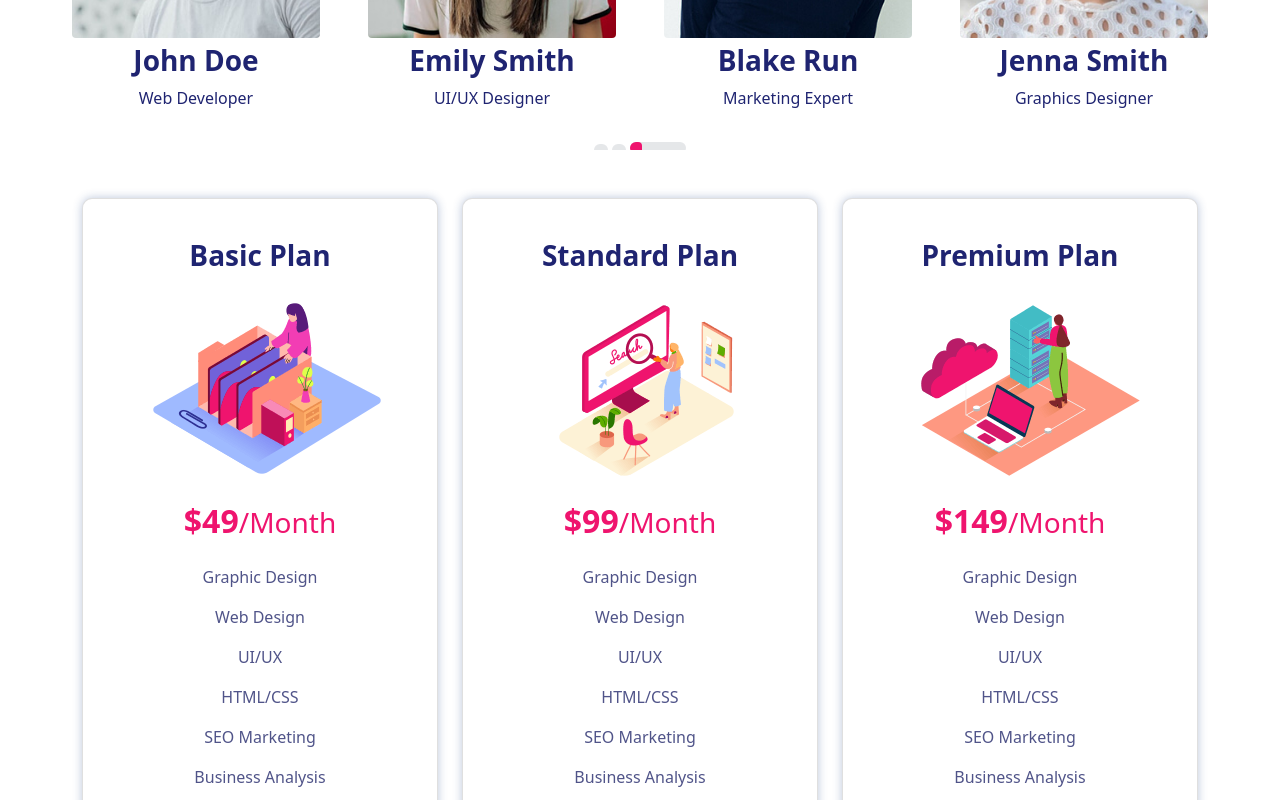
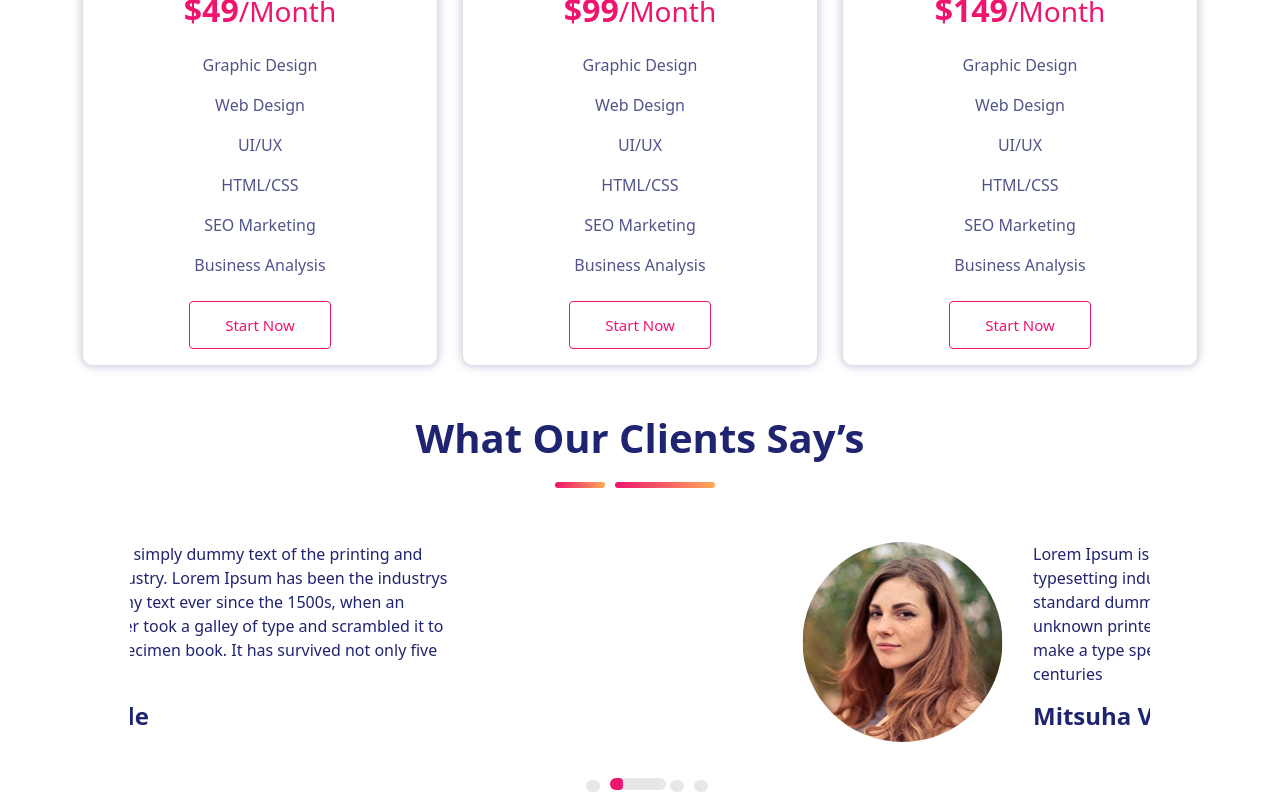
Before and after one commit to mdYeasin2001/people-choice-agency-client, a Next.js app: page / in a window 1280 px wide. Shown: the part 2620-3420 px from the top of the page. Built offline with nearby package versions, Linux system fonts and the light colour scheme.

Commit message:
review section added

```diff
--- a/components/home/OurExpertise/Expert.js
+++ b/components/home/OurExpertise/Expert.js
@@ -5,7 +5,7 @@ import Image from 'next/image';
 const Expert = ({expert}) => {
     return (
         <div className='p-4 text-center text-primary'>
-           <Image className='rounded' height={300} src={expert.image} alt={expert.name}/>
+           <Image className='rounded' src={expert.image} alt={expert.name}/>
            <h3 className='fw-bold'>{expert.name}</h3>
            <p>{expert.position}</p>
         </div>
--- /dev/null
+++ b/components/home/Review/ReviewData.js
@@ -0,0 +1,32 @@
+import Teddy from '../../../assets/images/Teddy Clide.jpg';
+import Mitsuha from '../../../assets/images/Mitsuha Viara.jpg';
+
+
+const ReviewData = [
+    {
+        id: 1,
+        name: 'Teddy Clide',
+        description: 'Lorem Ipsum is simply dummy text of the printing and typesetting industry. Lorem Ipsum has been the industrys standard dummy text ever since the 1500s, when an unknown printer took a galley of type and scrambled it to make a type specimen book. It has survived not only five centuries',
+        image: Teddy
+    },
+    {
+        id: 2,
+        name: 'Mitsuha Viara',
+        description: 'Lorem Ipsum is simply dummy text of the printing and typesetting industry. Lorem Ipsum has been the industrys standard dummy text ever since the 1500s, when an unknown printer took a galley of type and scrambled it to make a type specimen book. It has survived not only five centuries',
+        image: Mitsuha
+    },
+    {
+        id: 3,
+        name: 'Teddy Clide',
+        description: 'Lorem Ipsum is simply dummy text of the printing and typesetting industry. Lorem Ipsum has been the industrys standard dummy text ever since the 1500s, when an unknown printer took a galley of type and scrambled it to make a type specimen book. It has survived not only five centuries',
+        image: Teddy
+    },
+    {
+        id: 4,
+        name: 'Mitsuha Viara',
+        description: 'Lorem Ipsum is simply dummy text of the printing and typesetting industry. Lorem Ipsum has been the industrys standard dummy text ever since the 1500s, when an unknown printer took a galley of type and scrambled it to make a type specimen book. It has survived not only five centuries',
+        image: Mitsuha
+    }
+]
+
+export default ReviewData;
--- /dev/null
+++ b/components/home/Review/ReviewPost.js
@@ -0,0 +1,18 @@
+import React from 'react';
+import Image from 'next/image';
+
+const ReviewPost = ({review}) => {
+    return (
+        <div className='d-flex justify-content-center row m-5'>
+           <div className='col-md-3'>
+               <Image className='rounded-pill' src={review.image} alt={review.name}/>
+            </div>
+           <div className='text-primary col-md-6'>
+               <p>{review.description}</p>
+               <h4 className='fw-bold'>{review.name}</h4>
+           </div>
+        </div>
+    );
+};
+
+export default ReviewPost;
--- a/components/home/OurExpertise/OurExpertise.js
+++ b/components/home/Review/Reviews.js
@@ -1,18 +1,20 @@
 import React from "react";
-import Expert from "./Expert";
+import ReviewPost from "./ReviewPost";
 import Slider from "react-slick";
-import ExpertiseData from './ExpertiseData';
+import { Container } from "react-bootstrap";
+import ReviewData from './ReviewData';
 import SectionTitleUnderline from "../../common/SectionTitleUnderline";
 
-const OurExpertise = () => {
+const Reviews = () => {
    const settings = {
       dots: true,
       infinite: true,
-      slidesToShow: 4,
-      slidesToScroll: 4,
+      slidesToShow: 1,
+      slidesToScroll: 1,
       autoplay: true,
-      speed: 2000,
-      autoplaySpeed: 2000,
+      speed: 4000,
+      arrows: false,
+      autoplaySpeed: 4000,
       cssEase: "linear",
       appendDots: dots => <ul>{dots}</ul>,
       customPaging: i => (
@@ -22,18 +24,18 @@ const OurExpertise = () => {
     )
     };
     return (
-      <div>
+      <Container className='mt-5'>
         <div className="text-center">
-           <h1 className='display-6 fw-bold text-primary'>Our Expertise</h1>
+           <h1 className='display-6 fw-bold text-primary'>What Our Clients Say’s</h1>
            <SectionTitleUnderline/>
         </div>
-        <Slider className='slide_show mx-5 mb-5' {...settings}>
+        <Slider className='slide_show mx-5 mb-5 row' {...settings}>
             {
-            ExpertiseData.map((expert) => <Expert key={expert.id} expert={expert}></Expert> )
+            ReviewData.map((review) => <ReviewPost key={review.id} review={review}></ReviewPost> )
             }
         </Slider>
-      </div>
+      </Container>
     );
   }
 
-export default OurExpertise;
+export default Reviews;
--- a/pages/index.js
+++ b/pages/index.js
@@ -6,6 +6,7 @@ import Portfolio from '../components/home/Portfolio'
 import Services from '../components/services/Services'
 import OurExpertise from '../components/home/OurExpertise/OurExpertise'
 import SponsorBrand from '../components/home/SponsorBrand'
+import Reviews from '../components/home/Review/Reviews'
 
 export default function Home() {
 
@@ -27,6 +28,7 @@ export default function Home() {
       <OurExpertise />
       <Pricing />
       {/* ClientReview */}
+      <Reviews/>
       <SponsorBrand />
       {/* GetInTouch */}
 
--- a/scss/components/home/_ourExpertise.scss
+++ b/scss/components/common/_slideStyle.scss
@@ -7,12 +7,12 @@
 // Dots Design
 .slick-dotted {
 	&.slick-slider {
-		margin-bottom: 30px;
+		margin: 40px;
 	}
 }
 .slick-dots {
 	position: absolute;
-	bottom: -10px;
+	bottom: 0;
 	display: block;
 	width: 100%;
 	padding: 0;
@@ -24,8 +24,8 @@
 		display: inline-block;
 		width: 10px;
 		height: 10px;
-		margin: 0 5px;
-		padding: 0;
+		margin: 0 2px;
+		padding: 10px;
 		cursor: pointer;
 		transition: width 0.3s ease-in-out;
 		width: 14px;
@@ -74,10 +74,10 @@
 		transition: width 0.3s ease-in-out;
 		.ft-slick__dots--custom {
 			width: 56px;
-			top: 0px;
+			top: -10px;
 			overflow: hidden;
 			.loading {
-    height: 12px;
+            height: 12px;
 			animation: loading 5s ease-in;
 			background-color: $danger;
 			display: inline-block;
--- a/scss/main.scss
+++ b/scss/main.scss
@@ -7,4 +7,4 @@
 @import "./components/common/sectionTitleUnderline";
 @import "./components/services/service";
 @import "./components/portfolio";
-@import "./components/home/ourExpertise";
+@import "./components/common/_slideStyle";
```
Also changed, not shown: assets/images/Mitsuha Viara.jpg (renamed from assets/images/image23.jpg), assets/images/Teddy Clide.jpg (renamed from assets/images/image24.jpg).
